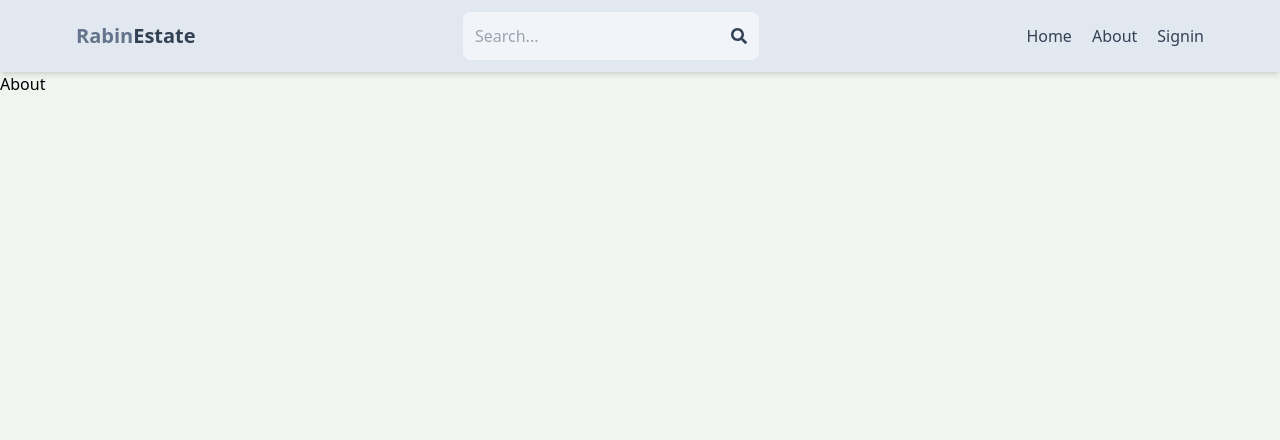
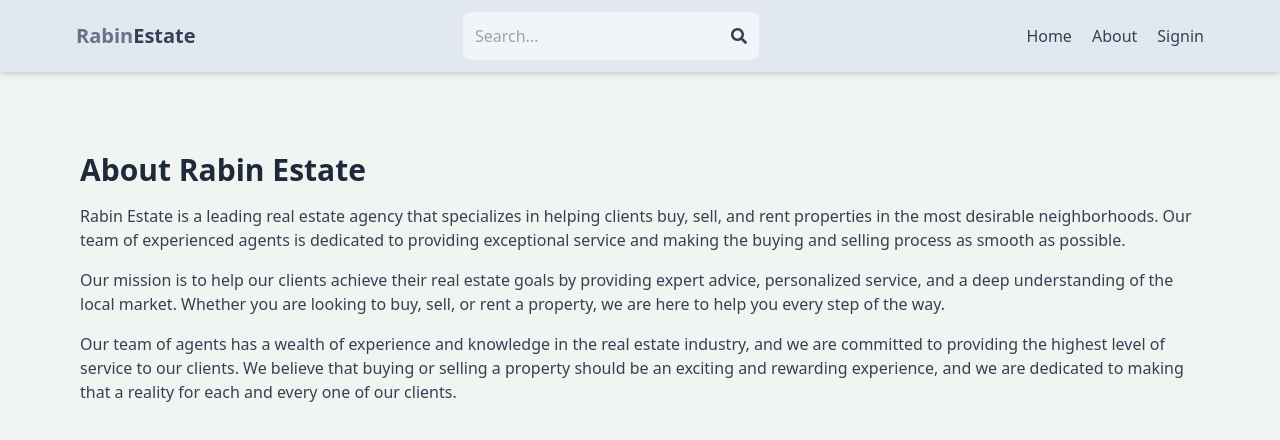
Before and after one commit to rabin6060/mern-estate, a React (Vite) app in the folder client/: page /about in a window 1280 px wide. Shown: the top 440 px of the page. Built offline with nearby package versions, Linux system fonts and the light colour scheme; no server answers.

Commit message:
completed about page.

```diff
--- a/client/src/pages/About.jsx
+++ b/client/src/pages/About.jsx
@@ -2,6 +2,13 @@ import React from 'react'
 
 export default function About() {
   return (
-    <div>About</div>
+    <div className='py-20 px-4 max-w-6xl mx-auto'>
+    <h1 className='text-3xl font-bold mb-4 text-slate-800'>About Rabin Estate</h1>
+    <p className='mb-4 text-slate-700'>Rabin Estate is a leading real estate agency that specializes in helping clients buy, sell, and rent properties in the most desirable neighborhoods. Our team of experienced agents is dedicated to providing exceptional service and making the buying and selling process as smooth as possible.</p>
+    <p className='mb-4 text-slate-700'>
+    Our mission is to help our clients achieve their real estate goals by providing expert advice, personalized service, and a deep understanding of the local market. Whether you are looking to buy, sell, or rent a property, we are here to help you every step of the way.
+    </p>
+    <p className='mb-4 text-slate-700'>Our team of agents has a wealth of experience and knowledge in the real estate industry, and we are committed to providing the highest level of service to our clients. We believe that buying or selling a property should be an exciting and rewarding experience, and we are dedicated to making that a reality for each and every one of our clients.</p>
+  </div>
   )
 }
```
